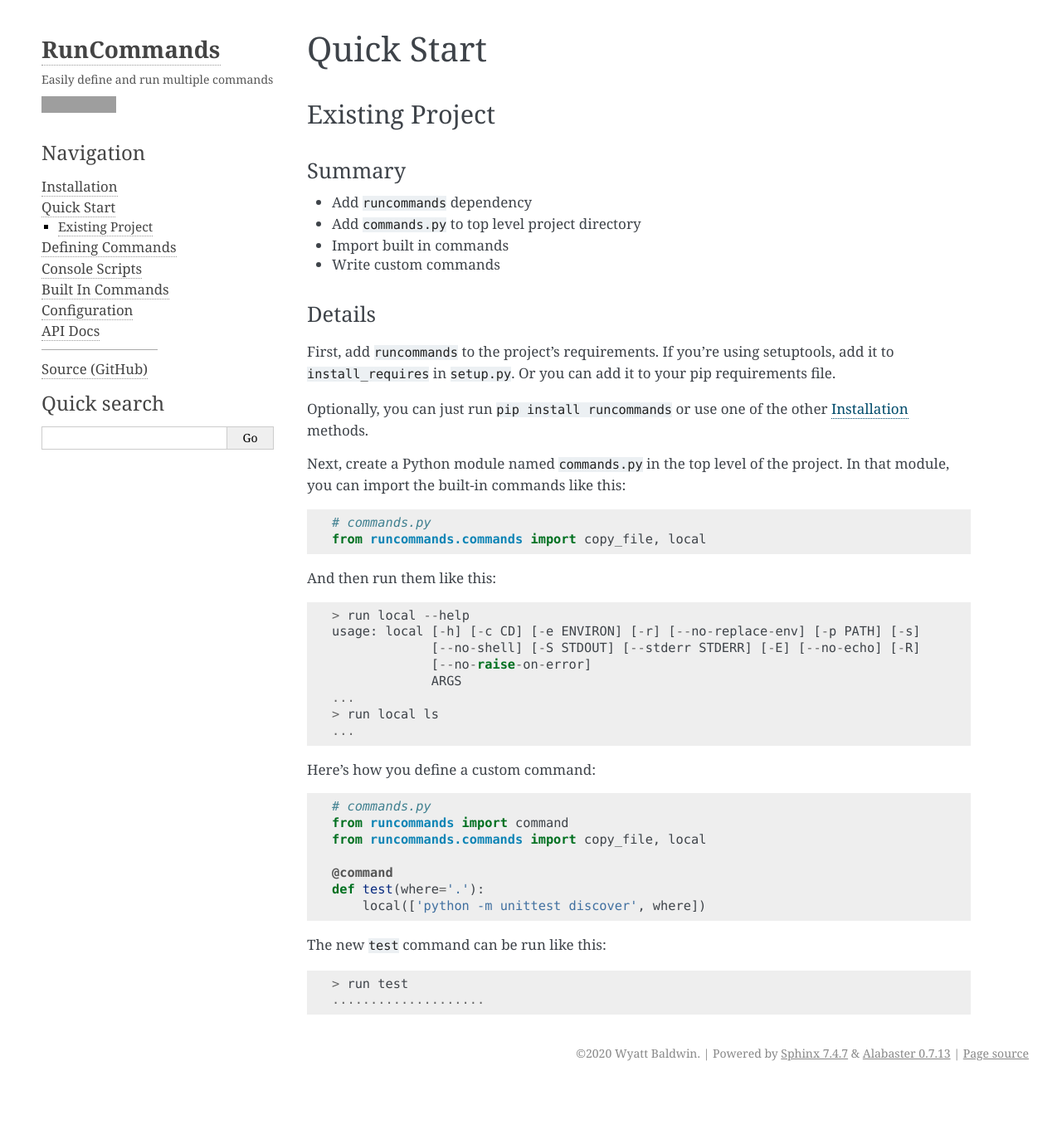
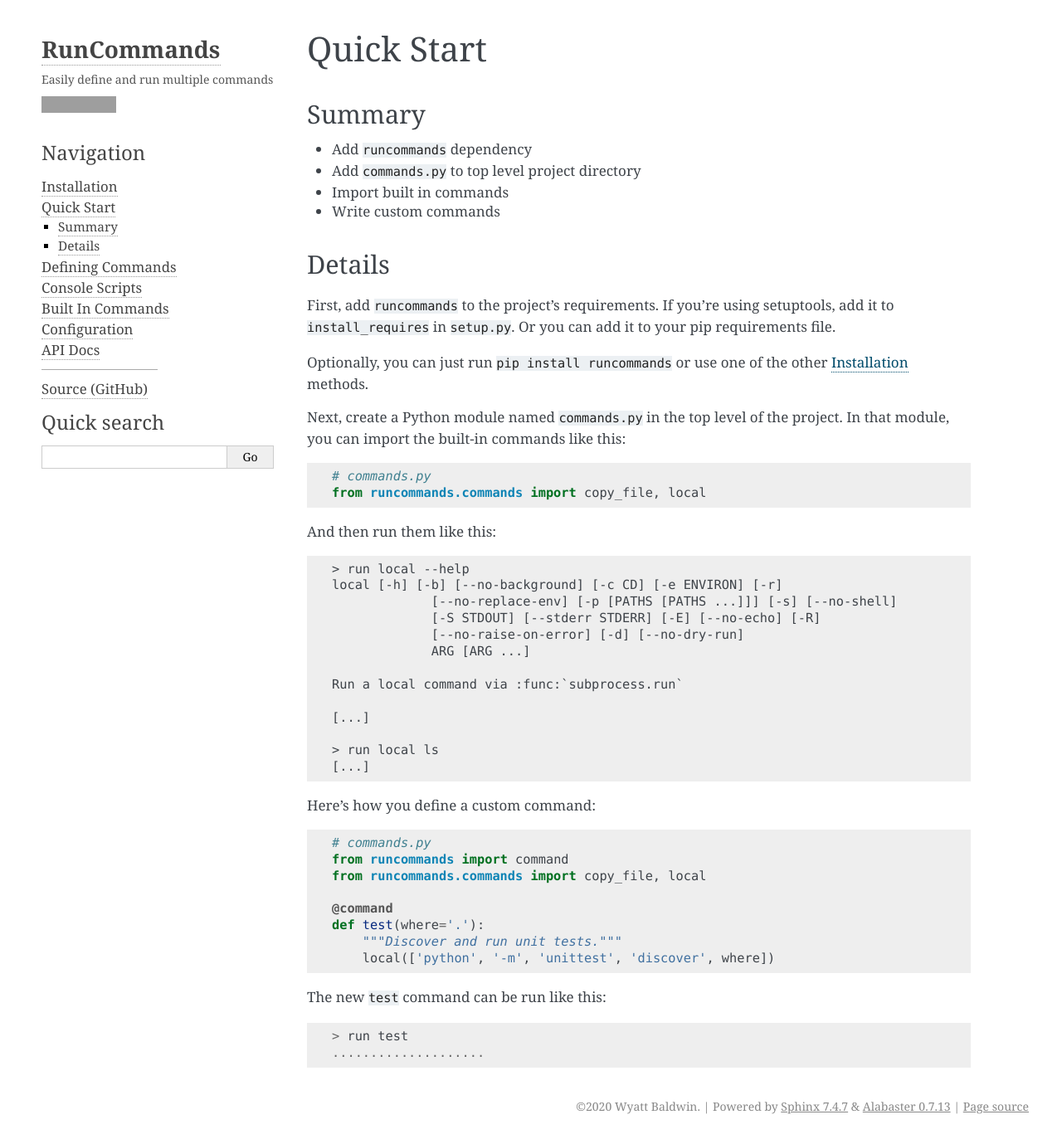
Before and after one commit to wylee/runcommands, a Sphinx documentation site: the page built from docs/quick-start.rst, in a window 1280 px wide and 1373 px high. Shown: the whole window at 83% size. Built offline with Sphinx 7.4.7, drawn with Linux system fonts in a browser that asks for light colours; grey boxes are pictures that could not be loaded.

Commit message:
Tweak quickstart doc

```diff
--- a/docs/quick-start.rst
+++ b/docs/quick-start.rst
@@ -1,11 +1,8 @@
 Quick Start
 +++++++++++
 
-Existing Project
-================
-
 Summary
--------
+=======
 
 - Add `runcommands` dependency
 - Add `commands.py` to top level project directory
@@ -13,7 +10,7 @@ Summary
 - Write custom commands
 
 Details
--------
+=======
 
 First, add `runcommands` to the project's requirements. If you're using
 setuptools, add it to `install_requires` in `setup.py`. Or you can add
@@ -33,13 +30,18 @@ project. In that module, you can import the built-in commands like this:
 And then run them like this::
 
     > run local --help
-    usage: local [-h] [-c CD] [-e ENVIRON] [-r] [--no-replace-env] [-p PATH] [-s]
-                 [--no-shell] [-S STDOUT] [--stderr STDERR] [-E] [--no-echo] [-R]
-                 [--no-raise-on-error]
-                 ARGS
-    ...
+    local [-h] [-b] [--no-background] [-c CD] [-e ENVIRON] [-r]
+                 [--no-replace-env] [-p [PATHS [PATHS ...]]] [-s] [--no-shell]
+                 [-S STDOUT] [--stderr STDERR] [-E] [--no-echo] [-R]
+                 [--no-raise-on-error] [-d] [--no-dry-run]
+                 ARG [ARG ...]
+
+    Run a local command via :func:`subprocess.run`
+
+    [...]
+
     > run local ls
-    ...
+    [...]
 
 Here's how you define a custom command:
 
@@ -51,7 +53,9 @@ Here's how you define a custom command:
 
     @command
     def test(where='.'):
-        local(['python -m unittest discover', where])
+        """Discover and run unit tests."""
+        local(['python', '-m', 'unittest', 'discover', where])
+
 
 The new `test` command can be run like this::
 
```
